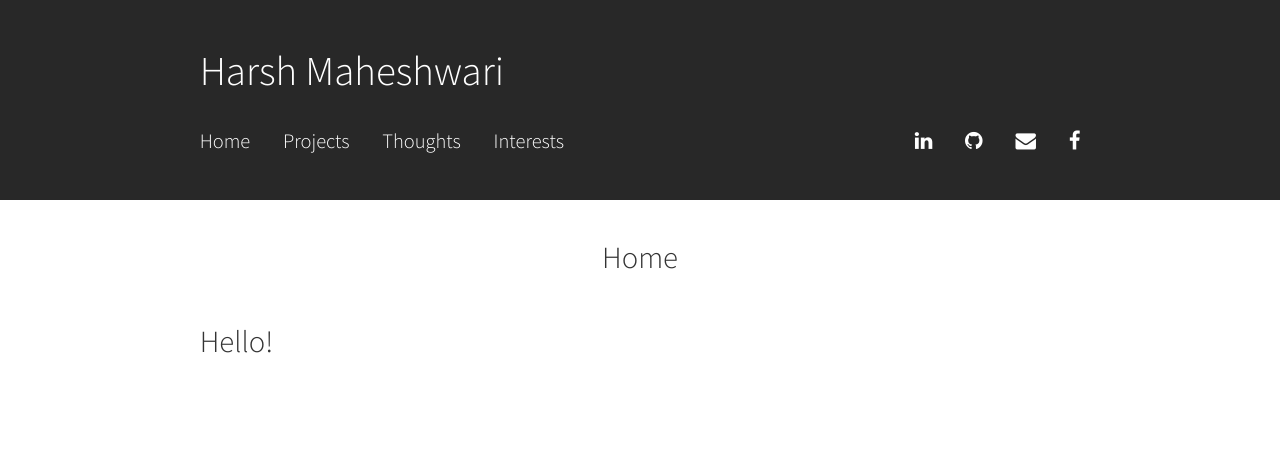
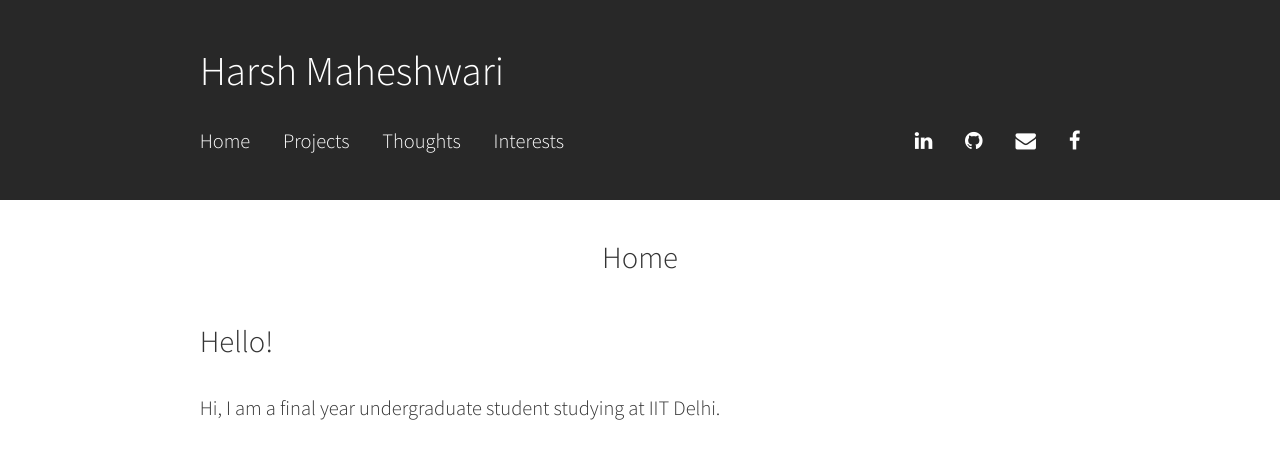
Before and after one commit to harshm121/portfolio-old, a Jekyll site: the page built from index.md, in a window 1280 px wide. Shown: the top 459 px of the page. Built offline with Jekyll 4.4.1, drawn with Linux system fonts in a browser that asks for light colours.

Commit message:
home index.md updated

```diff
--- a/index.md
+++ b/index.md
@@ -3,3 +3,5 @@ title: "Home"
 ---
 
 ## Hello!
+
+Hi, I am a final year undergraduate student studying at IIT Delhi.
```
